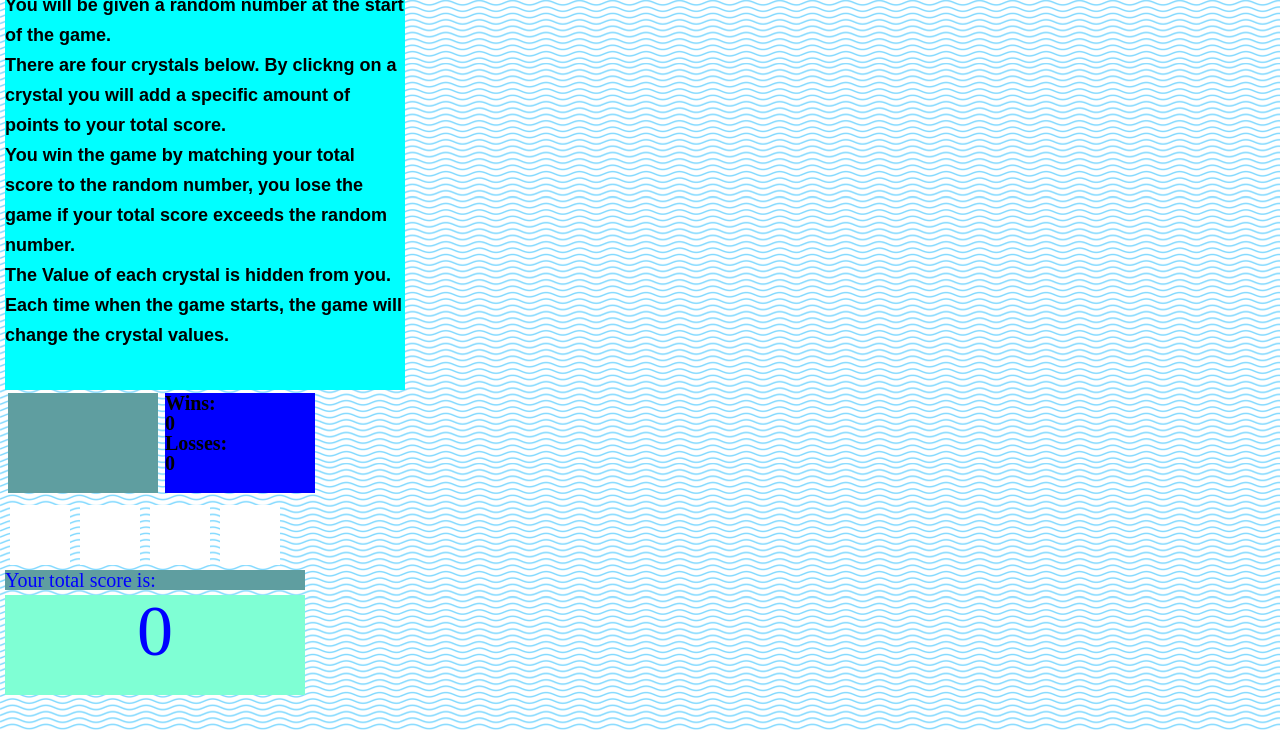
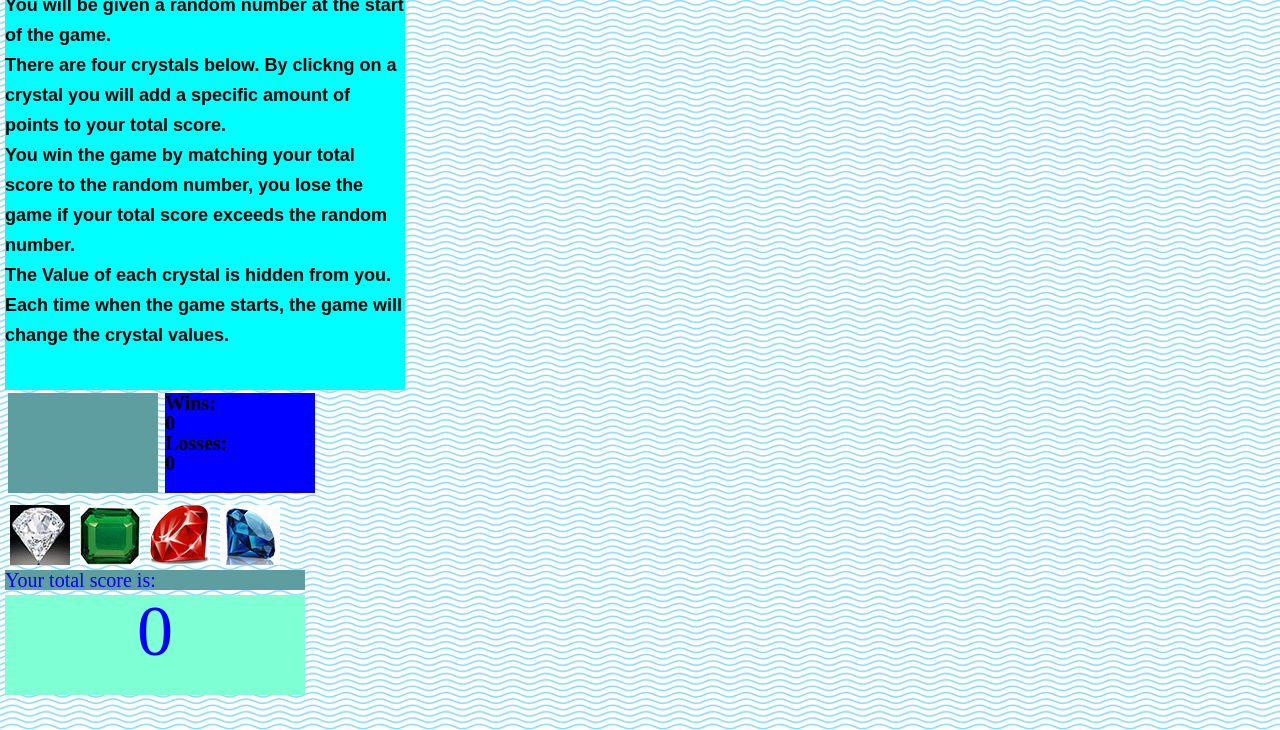
Before and after one commit to phil4lif/crystal-collector, a plain HTML site: page index.html in a window 1280 px wide. Shown: the part 70-800 px from the top of the page. Drawn offline with nearby package versions, Linux system fonts and the light colour scheme.

Commit message:
adds the crystal images to the page

```diff
--- a/index.html
+++ b/index.html
@@ -1,5 +1,6 @@
 <!DOCTYPE html>
 <html lang="en">
+
 <head>
     <meta charset="UTF-8">
     <meta name="viewport" content="width=device-width, initial-scale=1.0">
@@ -9,9 +10,10 @@
     <script src="https://cdnjs.cloudflare.com/ajax/libs/jquery/3.2.1/jquery.min.js"></script>
     <title>Crystal Collector</title>
 </head>
+
 <body>
     <h1 class="title">Crystal Collector!</h1>
-<div class = "instructions">
+    <div class="instructions">
         <p>You will be given a random number at the start of the game.</p>
 
         <p>There are four crystals below. By clickng on a crystal you will add a
@@ -27,20 +29,30 @@
         <p>Each time when the game starts, the game will change the crystal values.</p>
     </div>
     <div class="holder">
-<div class = "randomnumber">
+        <div class="randomnumber">
 
         </div>
 
-<div class="scoreboard"><p>Wins:</p><p class = "wins">0</p>
-<p>Losses:</p><p class="losses">0</p></div>
+        <div class="scoreboard">
+            <p>Wins:</p>
+            <p class="wins">0</p>
+            <p>Losses:</p>
+            <p class="losses">0</p>
+        </div>
 
     </div>
-<div class = "crystalholder">
-<div class="crystal crystalone"></div><div class="crystal crystaltwo"></div><div class="crystal crystalthree"></div><div class="crystal crystalfour"></div>
+
+    <div class="crystalholder">
+        <div class="crystal crystalone"><img src="assets/images/diamond.jpg"></div>
+        <div class="crystal crystaltwo"><img src="assets/images/emerald.jpg"></div>
+        <div class="crystal crystalthree"><img src="assets/images/ruby.png"></div>
+        <div class="crystal crystalfour"><img src="assets/images/sapphire.png"></div>
     </div>
         <div class="totalscore">Your total score is:</div>
 
-<div><p class = "score">0</p></div>
+        <div>
+            <p class="score">0</p>
+        </div>
 
 
 
@@ -58,4 +70,5 @@
 
         <script src="assets/script/game.js"></script>
 </body>
+
 </html>
```
Also changed, not shown: assets/images/diamond.jpg (added), assets/images/emerald.jpg (added), assets/images/ruby.png (added), assets/images/sapphire.png (added). Lines whose indentation alone changed are shown as unchanged.
